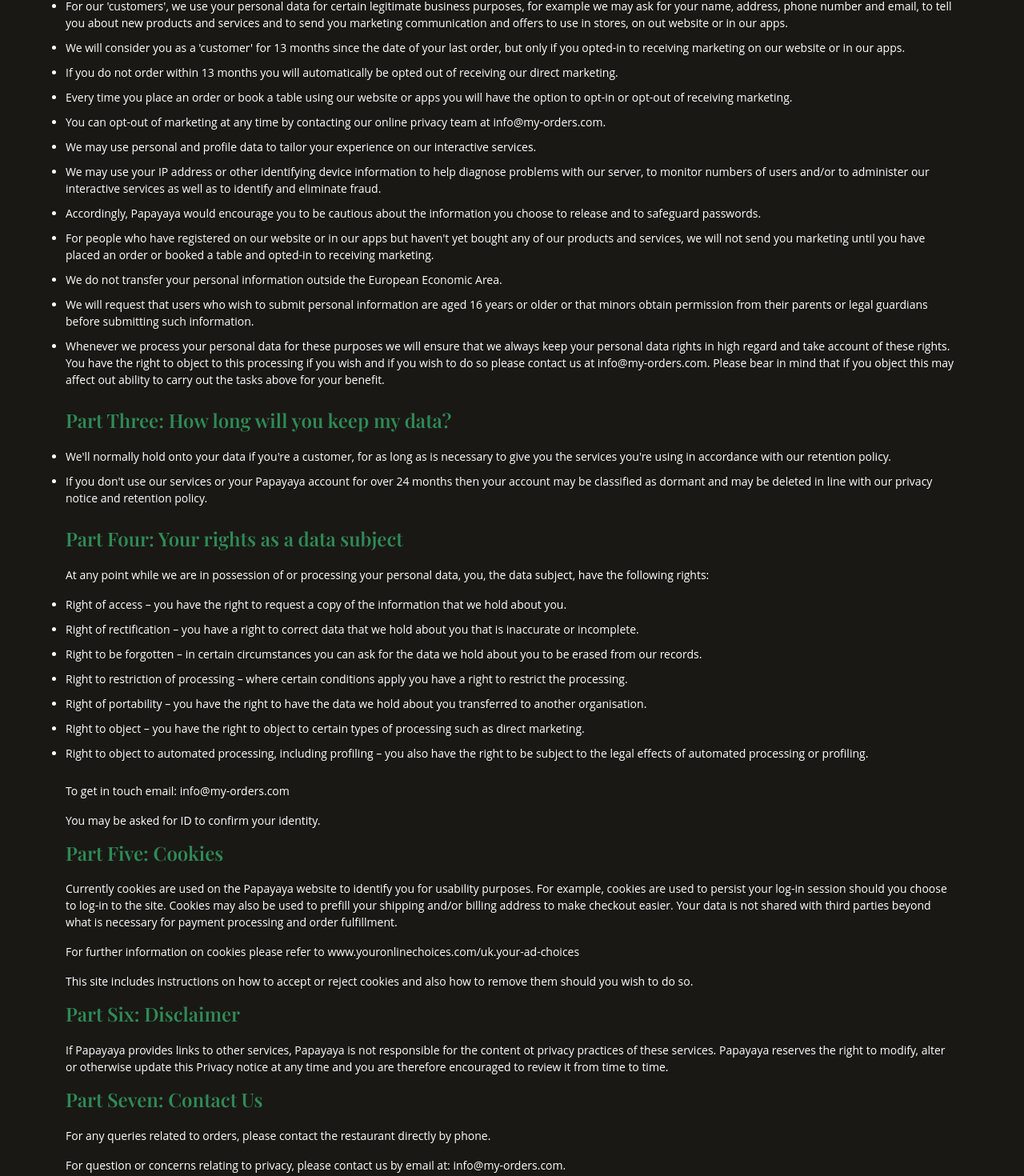
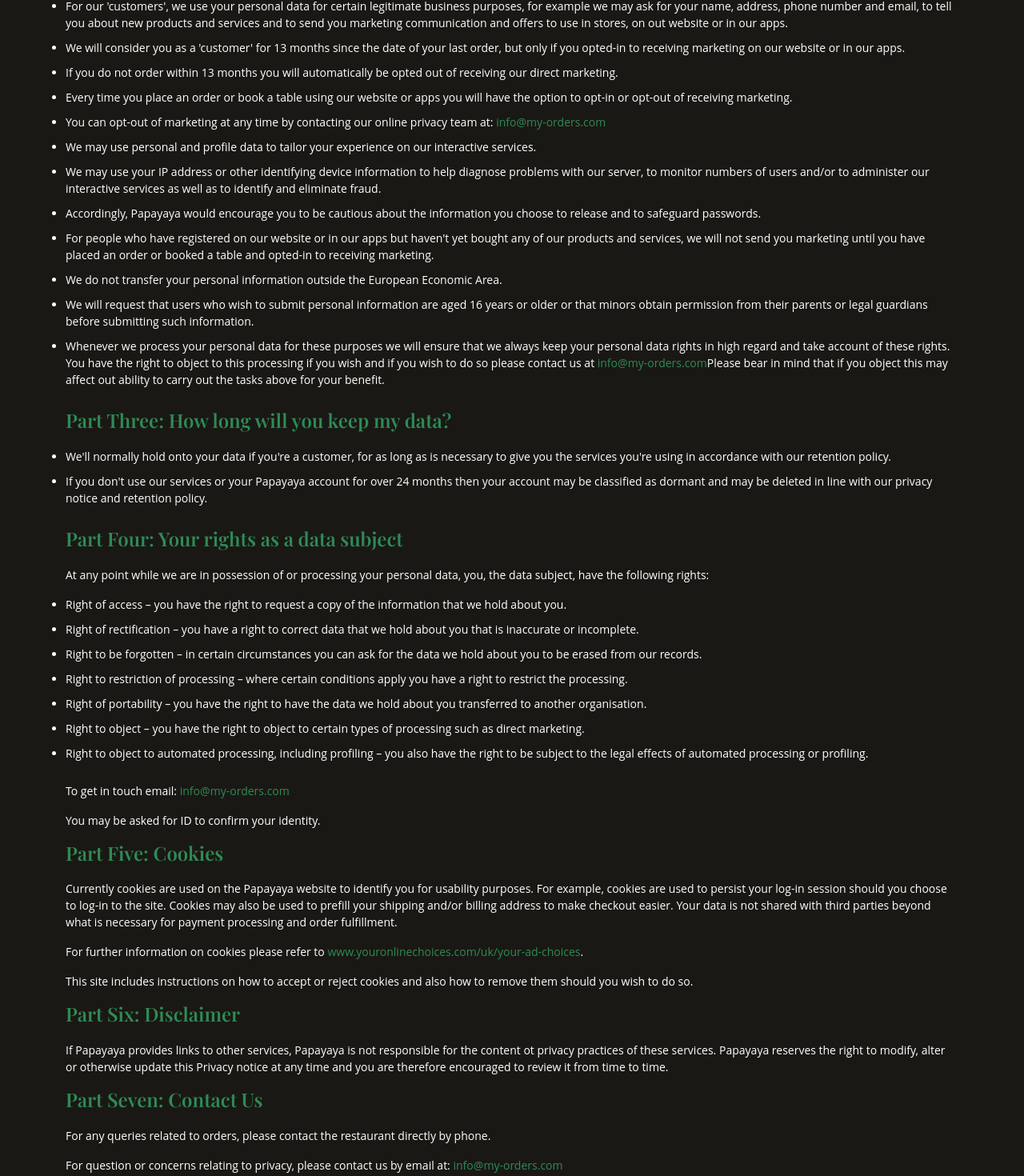
Before and after one commit to Justinng26/Papayaya_Bromley, a Next.js app: page /privacy-policy in a window 1280 px wide. Shown: the part 791-2261 px from the top of the page at 80% size. Built offline with nearby package versions, Linux system fonts and the light colour scheme.

Commit message:
ready for production

```diff
--- a/src/app/data/data.ts
+++ b/src/app/data/data.ts
@@ -303,6 +303,7 @@ export const menu = [
     price: "17.50",
     // preview: "/assets/images/menu/lobster-roll.jpg",
     category: "starters",
+    allergy: "Nut",
     description: `Serves 2.`,
   },
   {
--- a/src/app/privacy-policy/page.tsx
+++ b/src/app/privacy-policy/page.tsx
@@ -76,7 +76,8 @@ export default function PrivacyPolicy() {
             </li>
             <li>
               You can opt-out of marketing at any time by contacting our online
-              privacy team at info@my-orders.com.
+              privacy team at:{" "}
+              <a href="info@my-orders.com">info@my-orders.com</a>
             </li>
             <li>
               We may use personal and profile data to tailor your experience on
@@ -113,9 +114,10 @@ export default function PrivacyPolicy() {
               ensure that we always keep your personal data rights in high
               regard and take account of these rights. You have the right to
               object to this processing if you wish and if you wish to do so
-              please contact us at info@my-orders.com. Please bear in mind that
-              if you object this may affect out ability to carry out the tasks
-              above for your benefit.{" "}
+              please contact us at{" "}
+              <a href="mailto:info@my-orders.com">info@my-orders.com</a>
+              Please bear in mind that if you object this may affect out ability
+              to carry out the tasks above for your benefit.{" "}
             </li>
           </ul>
           {/* Part 3 */}
@@ -172,7 +174,10 @@ export default function PrivacyPolicy() {
             </li>
           </ul>
 
-          <p>To get in touch email: info@my-orders.com</p>
+          <p>
+            To get in touch email:{" "}
+            <a href="mailto:info@my-orders.com">info@my-orders.com</a>
+          </p>
           <p>You may be asked for ID to confirm your identity.</p>
 
           {/* Part 5 */}
@@ -188,8 +193,15 @@ export default function PrivacyPolicy() {
           </p>
 
           <p>
-            For further information on cookies please refer to
-            www.youronlinechoices.com/uk.your-ad-choices
+            For further information on cookies please refer to{" "}
+            <a
+              href="https://www.youronlinechoices.com/uk/your-ad-choices"
+              target="_blank"
+              rel="noopener noreferrer"
+            >
+              www.youronlinechoices.com/uk/your-ad-choices
+            </a>
+            .
           </p>
           <p>
             This site includes instructions on how to accept or reject cookies
@@ -214,7 +226,7 @@ export default function PrivacyPolicy() {
           </p>
           <p>
             For question or concerns relating to privacy, please contact us by
-            email at: info@my-orders.com.
+            email at: <a href="mailto:info@my-orders.com">info@my-orders.com</a>
           </p>
 
           {/* refund */}
--- a/src/app/sections/Footer.tsx
+++ b/src/app/sections/Footer.tsx
@@ -26,10 +26,10 @@ export default function Footer() {
                   Bromley, BR1 1LE
                   <br />
                   <br />
-                  <strong>Phone:</strong>
+                  <strong>Phone: </strong>
                   +44 1234 5678 90
                   <br />
-                  <strong>Email:</strong>
+                  <strong>Email: </strong>
                   info@example.com
                   <br />
                 </p>
```
Also changed, not shown: src/app/menu/[id]/page.tsx (+6 -3 lines).
